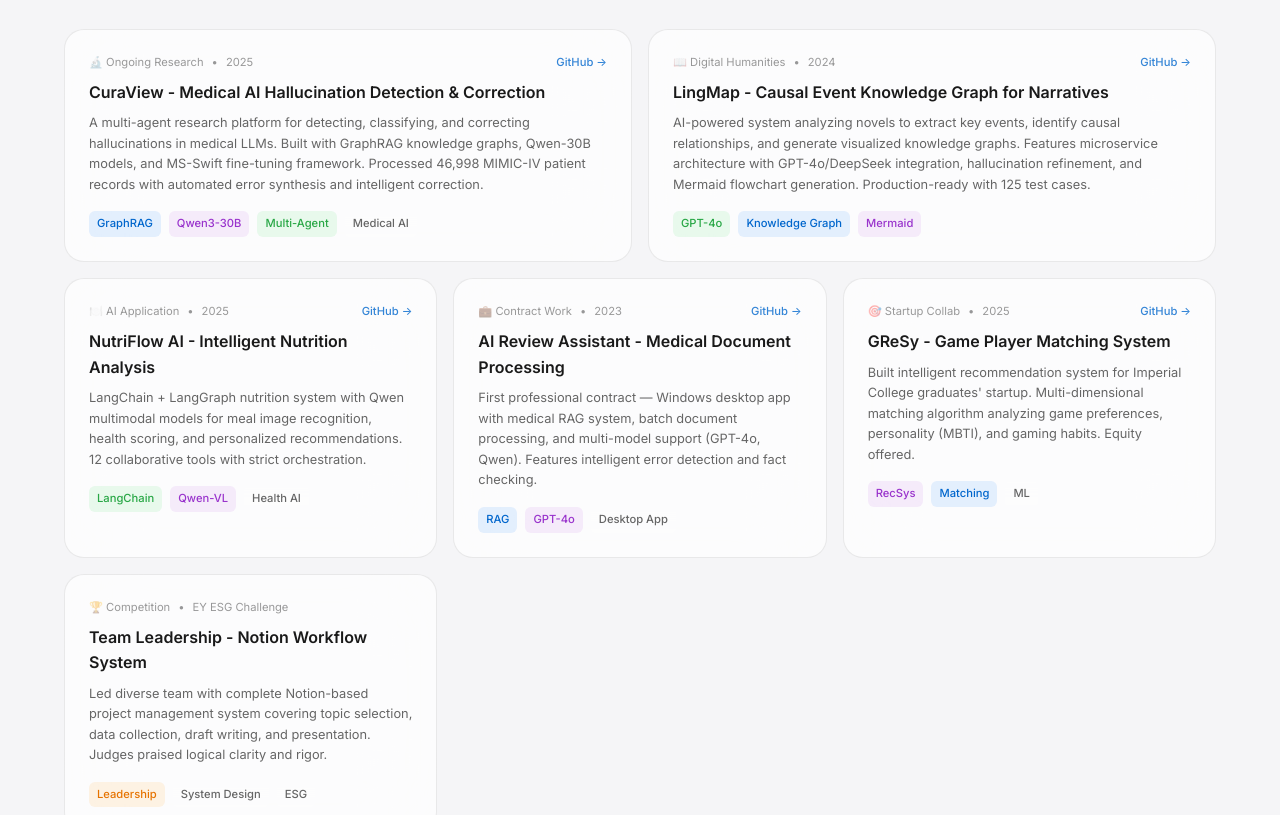
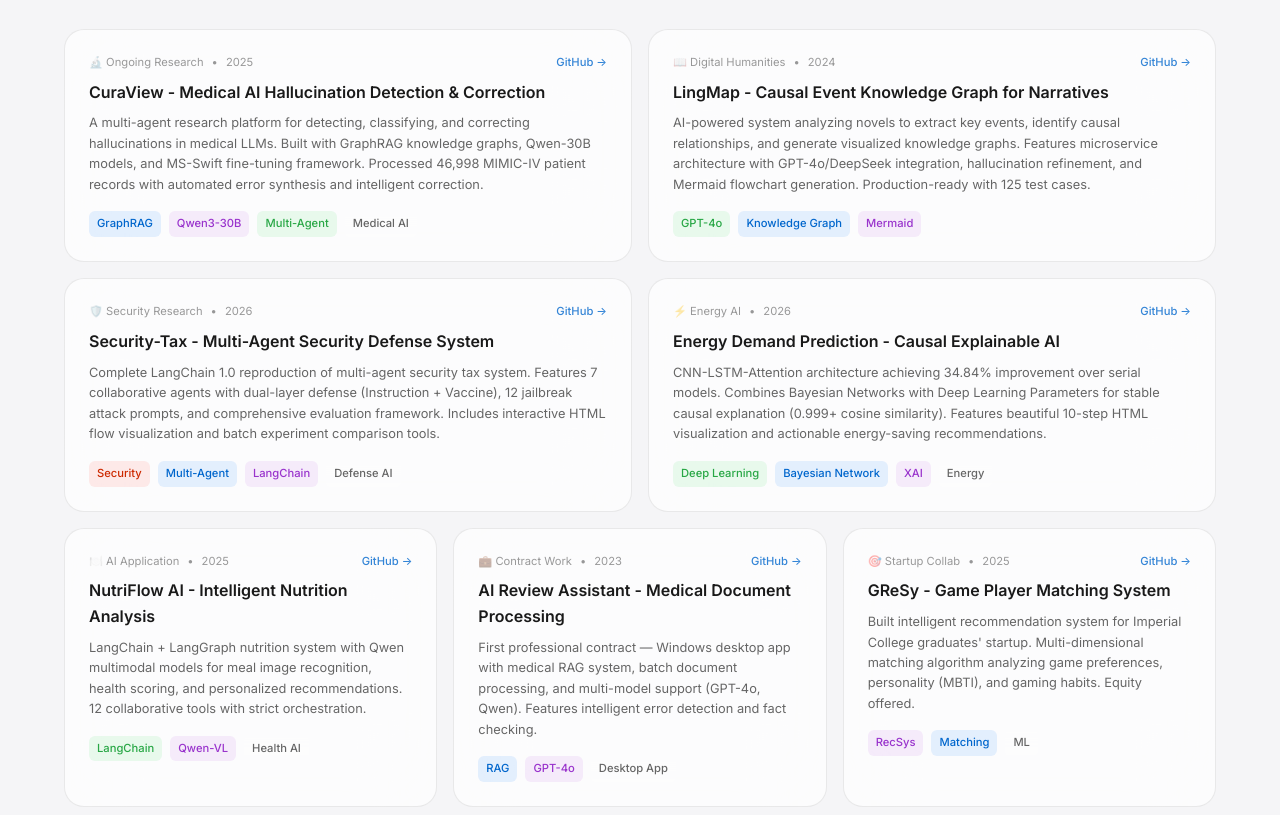
Before and after one commit to severin-ye/severin-ye.github.io, a website built with Vite: page index.html in a window 1280 px wide. Shown: the part 1687-2502 px from the top of the page. Built offline with nearby package versions, Linux system fonts and the light colour scheme.

Commit message:
更新论文复现

```diff
--- a/src/main.js
+++ b/src/main.js
@@ -157,6 +157,46 @@ document.querySelector('#app').innerHTML = `
           <span class="tag accent-green">GPT-4o</span>
           <span class="tag accent-blue">Knowledge Graph</span>
           <span class="tag accent-purple">Mermaid</span>
+        </div>
+      </div>
+      <div class="bento-item glass span-6 project-card">
+        <div class="project-meta">
+          <span>🛡️ Security Research</span>
+          <span>•</span>
+          <span>2026</span>
+          <a href="https://github.com/severin-ye/Security-Tax" target="_blank" class="github-link">GitHub →</a>
+        </div>
+        <h4>Security-Tax - Multi-Agent Security Defense System</h4>
+        <p>
+          Complete LangChain 1.0 reproduction of multi-agent security tax system. Features 7 collaborative agents
+          with dual-layer defense (Instruction + Vaccine), 12 jailbreak attack prompts, and comprehensive evaluation
+          framework. Includes interactive HTML flow visualization and batch experiment comparison tools.
+        </p>
+        <div class="tags">
+          <span class="tag accent-red">Security</span>
+          <span class="tag accent-blue">Multi-Agent</span>
+          <span class="tag accent-purple">LangChain</span>
+          <span class="tag">Defense AI</span>
+        </div>
+      </div>
+      <div class="bento-item glass span-6 project-card">
+        <div class="project-meta">
+          <span>⚡ Energy AI</span>
+          <span>•</span>
+          <span>2026</span>
+          <a href="https://github.com/severin-ye/energy-demand-prediction" target="_blank" class="github-link">GitHub →</a>
+        </div>
+        <h4>Energy Demand Prediction - Causal Explainable AI</h4>
+        <p>
+          CNN-LSTM-Attention architecture achieving 34.84% improvement over serial models. Combines Bayesian Networks
+          with Deep Learning Parameters for stable causal explanation (0.999+ cosine similarity). Features beautiful
+          10-step HTML visualization and actionable energy-saving recommendations.
+        </p>
+        <div class="tags">
+          <span class="tag accent-green">Deep Learning</span>
+          <span class="tag accent-blue">Bayesian Network</span>
+          <span class="tag accent-purple">XAI</span>
+          <span class="tag">Energy</span>
         </div>
       </div>
       <div class="bento-item glass span-4 project-card">
@@ -326,6 +366,18 @@ document.querySelector('#app').innerHTML = `
             <span class="skill-icon">🧪</span>
             Fine-tuning
           </div>
+          <div class="skill-item glass">
+            <span class="skill-icon">🔍</span>
+            XAI
+          </div>
+          <div class="skill-item glass">
+            <span class="skill-icon">🧠</span>
+            Bayesian Net
+          </div>
+          <div class="skill-item glass">
+            <span class="skill-icon">🛡️</span>
+            Security AI
+          </div>
         </div>
       </div>
       <div class="bento-item glass span-6">
@@ -361,6 +413,7 @@ document.querySelector('#app').innerHTML = `
         <h3><span class="icon">🎨</span> Tools & Frameworks</h3>
         <div class="tags">
           <span class="tag">PyTorch</span>
+          <span class="tag">TensorFlow</span>
           <span class="tag">HuggingFace</span>
           <span class="tag">MS-Swift</span>
           <span class="tag">Ollama</span>
--- a/src/style.css
+++ b/src/style.css
@@ -23,6 +23,7 @@
   --accent-green: #30D158;
   --accent-orange: #FF9500;
   --accent-pink: #FF375F;
+  --accent-red: #FF3B30;
 
   /* Orb colors */
   --orb-purple: var(--accent-purple);
@@ -72,6 +73,7 @@
   --accent-green: #28A745;
   --accent-orange: #E67300;
   --accent-pink: #E6004C;
+  --accent-red: #CC2900;
 
   /* Orb colors - softer for light mode */
   --orb-purple: #D4A5FF;
@@ -435,6 +437,7 @@ section {
 .tag.accent-purple { color: var(--accent-purple); background: rgba(175, 82, 222, 0.1); }
 .tag.accent-green { color: var(--accent-green); background: rgba(48, 209, 88, 0.1); }
 .tag.accent-orange { color: var(--accent-orange); background: rgba(255, 149, 0, 0.1); }
+.tag.accent-red { color: var(--accent-red); background: rgba(255, 59, 48, 0.1); }
 
 /* Project Cards */
 .project-card {
```
